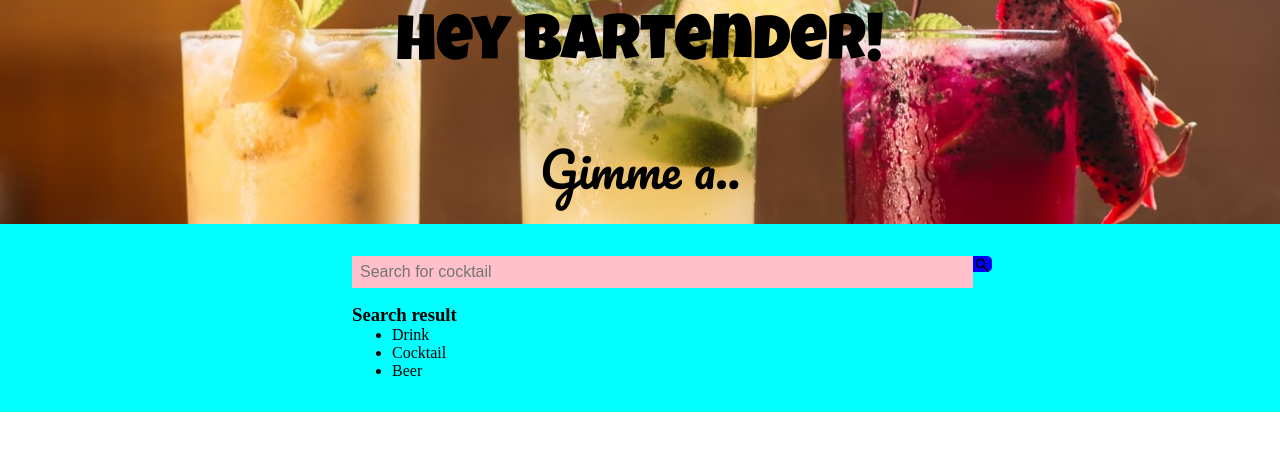
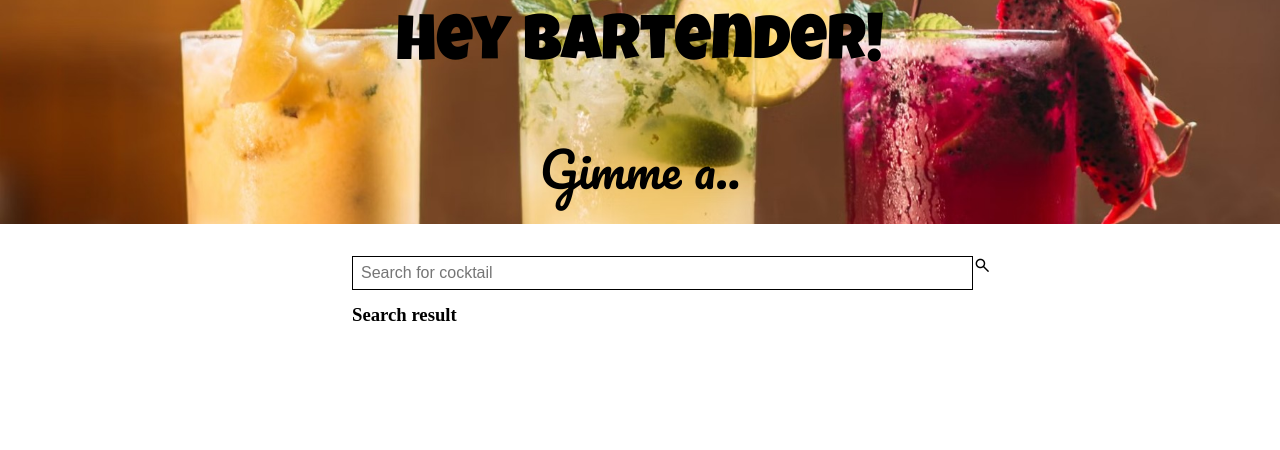
Before and after one commit to cwannberg/cocktail-api, a React (Vite) app: page /searchView in a window 1280 px wide. Shown: the top 450 px of the page. Built offline with nearby package versions, Linux system fonts and the light colour scheme.

Commit message:
search works

```diff
--- a/src/Data/FetchCocktail.tsx
+++ b/src/Data/FetchCocktail.tsx
@@ -1,9 +1,10 @@
 import type { ICocktail } from '../Components/Cocktail.tsx';
 import { mapRawCocktailData } from '../map/mapRawCocktailData.ts';
 
-export const FetchCocktail = async (): Promise<ICocktail> => {
-    const res = await fetch(`https://www.thecocktaildb.com/api/json/v1/1/search.php?s=white-russian'`)
+export const FetchCocktail = async (userInput: string): Promise<ICocktail[]> => {
+
+    const res = await fetch(`https://www.thecocktaildb.com/api/json/v1/1/search.php?s=${encodeURIComponent(userInput)}`)
     const data = await res.json();
-    const randomCocktail = mapRawCocktailData(data.drinks[0])
-    return randomCocktail;
-};
+    const cocktails = data.drinks.map(mapRawCocktailData);
+    return cocktails;
+}
--- a/src/Data/FetchRandomCocktail.tsx
+++ b/src/Data/FetchRandomCocktail.tsx
@@ -1,7 +1,7 @@
 import type { ICocktail } from '../Components/Cocktail.tsx';
 import { mapRawCocktailData } from '../map/mapRawCocktailData.ts';
 
-export const FetchCocktail = async (): Promise<ICocktail> => {
+export const FetchRandomCocktail = async (): Promise<ICocktail> => {
     const res = await fetch('https://www.thecocktaildb.com/api/json/v1/1/random.php')
     const data = await res.json();
     const randomCocktail = mapRawCocktailData(data.drinks[0])
--- a/src/Views/Homeview.tsx
+++ b/src/Views/Homeview.tsx
@@ -2,14 +2,14 @@ import type { ICocktail } from "../Components/Cocktail";
 import { useEffect, useState, type ReactElement } from "react"
 import { CocktailCard } from "../Components/CocktailCard"
 import { RandomButton } from "../Components/RandomButton"
-import { FetchCocktail } from "../Data/FetchRandomCocktail";
+import { FetchRandomCocktail } from "../Data/FetchRandomCocktail";
 import '../assets/App.css'
 
 export const HomeView = (): ReactElement => {
       const [cocktail, setCocktail] = useState<ICocktail>();
 
       const fetchNewCocktail = () => {
-        FetchCocktail().then(c => setCocktail(c));
+        FetchRandomCocktail().then(c => setCocktail(c));
       };
       useEffect(() => {
         fetchNewCocktail();
--- a/src/Views/SearchView.tsx
+++ b/src/Views/SearchView.tsx
@@ -1,14 +1,26 @@
-import { useState, type FormEvent, type ReactElement } from 'react'
+import { useEffect, useState, type FormEvent, type ReactElement } from 'react'
 import '../assets/Search.css'
+import { FetchCocktail } from "../Data/FetchCocktail";
+import type { ICocktail } from '../Components/Cocktail';
 
 
 export const SearchView = (): ReactElement => {
     const [userInput, setUserInput] = useState('');
+    const [cocktails, setCocktails] = useState<ICocktail[]>([]);
 
+          const fetchNewCocktail = (userInput2:string) => {
+            FetchCocktail(userInput2).then(c => setCocktails(c));
+            console.log("userinput " + userInput2);
+            cocktails.forEach(function(c:any) {
+                console.log("fetchNewCocktail: " + c.name)
+            });
+          };
+          useEffect(() => {
+        },[]);
 
-    function handleSearch(event: FormEvent<HTMLFormElement>): void {
-        event.preventDefault();
-        console.log("Söker efter " + userInput);
+        function handleSearch(event: FormEvent<HTMLFormElement>): void {
+            event.preventDefault();
+            fetchNewCocktail(userInput);
     }
 
     return(
@@ -19,11 +31,10 @@ export const SearchView = (): ReactElement => {
             </form>
             <article className="search-result-box">
                 <h3>Search result</h3>
-                <p></p>
                 <ul>
-                    <li>Drink</li>
-                    <li>Cocktail</li>
-                    <li>Beer</li>
+                    {cocktails.slice(0, 10).map(c => (
+                    <li key={c.id}>{c.name}</li>
+                ))}
                 </ul>
             </article>
         </section>
--- a/src/assets/Search.css
+++ b/src/assets/Search.css
@@ -1,5 +1,5 @@
 .search-page {
-    background-color: aqua;
+    background-color: white;
     height: 100%;
     width: 100%;
     display:flex;
@@ -12,16 +12,16 @@
 .search-form {
   display: flex;
   align-self: center;
-  background: blue;
+  background: transparent;
   padding: 4px;
   border-radius: 5px;
   width: 50%;
   height: 1rem;
 }
 .search-form input {
-  border: none;
+  border: 1px solid black;
   outline: none;
-  background: pink;
+  background: white;
   padding: 0.5rem;
   font-size: 1rem;
   width: 100%;
```
